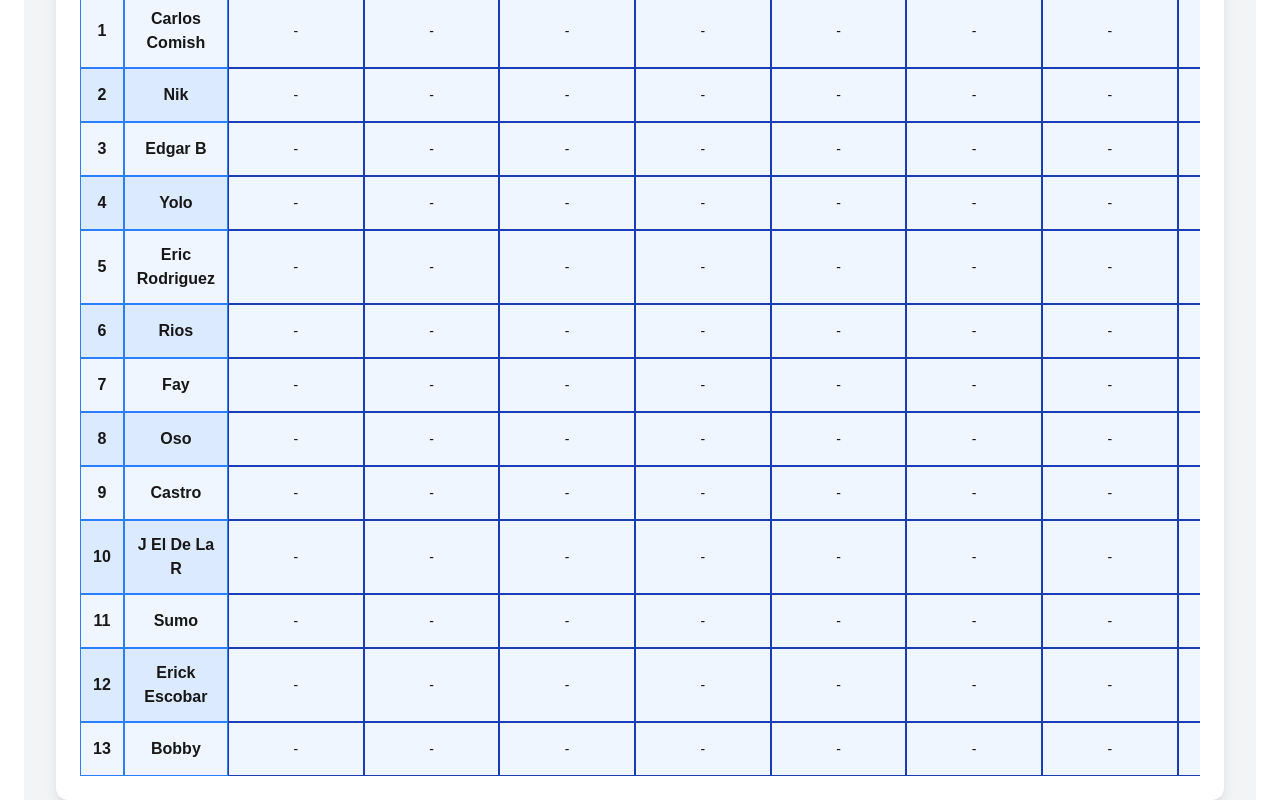
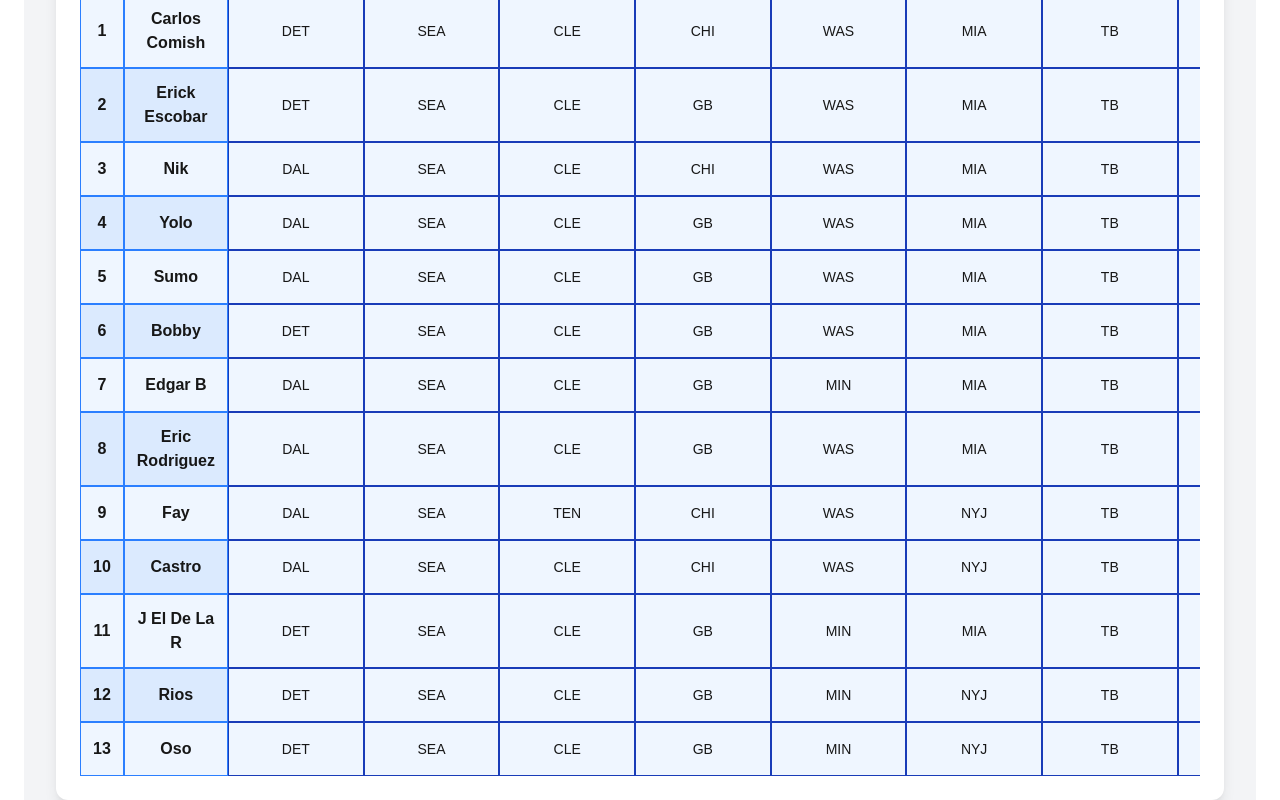
Before and after one commit to CarlosMartinezCM/pickEmTracker, a Next.js app: page / in a window 1280 px wide. Shown: the part 600-1400 px from the top of the page. Built offline with nearby package versions, Linux system fonts and the light colour scheme; no server answers.

Commit message:
Updated picks

```diff
--- a/app/components/PickEmBoard.tsx
+++ b/app/components/PickEmBoard.tsx
@@ -52,19 +52,67 @@ const confirmedResults: (string | null)[] = [];
 
 // Week 14 players (Picks Final Sunday Morning)
 const initialPlayers: Player[] = [
-  { name: "Carlos Comish", picks: ["-", "-", "-", "-", "-", "-", "-", "-", "-", "-", "-", "-", "-", "-"], tiebreaker: 0 },
-  { name: "Nik", picks: ["-", "-", "-", "-", "-", "-", "-", "-", "-", "-", "-", "-", "-", "-"], tiebreaker: 0 },
-  { name: "Edgar B", picks: ["-", "-", "-", "-", "-", "-", "-", "-", "-", "-", "-", "-", "-", "-"], tiebreaker: 0 },
-  { name: "Yolo", picks: ["-", "-", "-", "-", "-", "-", "-", "-", "-", "-", "-", "-", "-", "-"], tiebreaker: 0 },
-  { name: "Eric Rodriguez", picks: ["-", "-", "-", "-", "-", "-", "-", "-", "-", "-", "-", "-", "-", "-"], tiebreaker: 0 },
-  { name: "Rios", picks: ["-", "-", "-", "-", "-", "-", "-", "-", "-", "-", "-", "-", "-", "-"], tiebreaker: 0 },
-  { name: "Fay", picks: ["-", "-", "-", "-", "-", "-", "-", "-", "-", "-", "-", "-", "-", "-"], tiebreaker: 0 },
-  { name: "Oso", picks: ["-", "-", "-", "-", "-", "-", "-", "-", "-", "-", "-", "-", "-", "-"], tiebreaker: 0 },
-  { name: "Castro", picks: ["-", "-", "-", "-", "-", "-", "-", "-", "-", "-", "-", "-", "-", "-"], tiebreaker: 0 },
-  { name: "J El De La R", picks: ["-", "-", "-", "-", "-", "-", "-", "-", "-", "-", "-", "-", "-", "-"], tiebreaker: 0 },
-  { name: "Sumo", picks: ["-", "-", "-", "-", "-", "-", "-", "-", "-", "-", "-", "-", "-", "-"], tiebreaker: 0 },
-  { name: "Erick Escobar", picks: ["-", "-", "-", "-", "-", "-", "-", "-", "-", "-", "-", "-", "-", "-"], tiebreaker: 0 },
-  { name: "Bobby", picks: ["-", "-", "-", "-", "-", "-", "-", "-", "-", "-", "-", "-", "-", "-"], tiebreaker: 0 },
+  {
+  name: "Carlos Comish",
+  picks: ["DET","SEA","CLE","CHI","WAS","MIA","TB","IND","BAL","DEN","BUF","LAR","KC","PHI"],
+  tiebreaker: 42
+},
+{
+  name: "Nik",
+  picks: ["DAL","SEA","CLE","CHI","WAS","MIA","TB","IND","BAL","DEN","BUF","LAR","KC","PHI"],
+  tiebreaker: 44
+},
+{
+  name: "Edgar B",
+  picks: ["DAL","SEA","CLE","GB","MIN","MIA","TB","JAX","BAL","DEN","BUF","LAR","KC","PHI"],
+  tiebreaker: 47
+},
+{
+  name: "Yolo",
+  picks: ["DAL","SEA","CLE","GB","WAS","MIA","TB","IND","BAL","DEN","BUF","LAR","KC","PHI"],
+  tiebreaker: 44
+},
+{
+  name: "Eric Rodriguez",
+  picks: ["DAL","SEA","CLE","GB","WAS","MIA","TB","IND","BAL","DEN","BUF","LAR","HOU","PHI"],
+  tiebreaker: 48
+},
+{
+  name: "Rios",
+  picks: ["DET","SEA","CLE","GB","MIN","NYJ","TB","IND","BAL","DEN","BUF","LAR","KC","PHI"],
+  tiebreaker: 52
+},
+{
+  name: "Fay",
+  picks: ["DAL","SEA","TEN","CHI","WAS","NYJ","TB","IND","PIT","LV","BUF","LAR","KC","PHI"],
+  tiebreaker: 48
+},
+{
+  name: "Oso",
+  picks: ["DET","SEA","CLE","GB","MIN","NYJ","TB","IND","PIT","DEN","CIN","LAR","HOU","LAC"],
+  tiebreaker: 53
+},
+
+{
+  name: "Castro",
+  picks: ["DAL","SEA","CLE","CHI","WAS","NYJ","TB","IND","BAL","DEN","BUF","LAR","KC","PHI"],
+  tiebreaker: 49
+},
+{
+  name: "J El De La R",
+  picks: ["DET","SEA","CLE","GB","MIN","MIA","TB","IND","BAL","DEN","BUF","LAR","KC","PHI"],
+  tiebreaker: 50
+},
+{
+  name: "Sumo",
+  picks: ["DAL","SEA","CLE","GB","WAS","MIA","TB","JAX","BAL","DEN","BUF","LAR","HOU","LAC"],
+  tiebreaker: 44
+},
+
+{ name: "Erick Escobar", picks: ["DET","SEA","CLE","GB","WAS","MIA","TB","JAX","BAL","DEN","CIN","LAR","KC","LAC"], tiebreaker: 43 },
+
+{ name: "Bobby", picks: ["DET","SEA","CLE","GB","WAS","MIA","TB","IND","BAL","DEN","BUF","LAR","KC","PHI"], tiebreaker: 45 },
+
 ];
 
 /*
```
